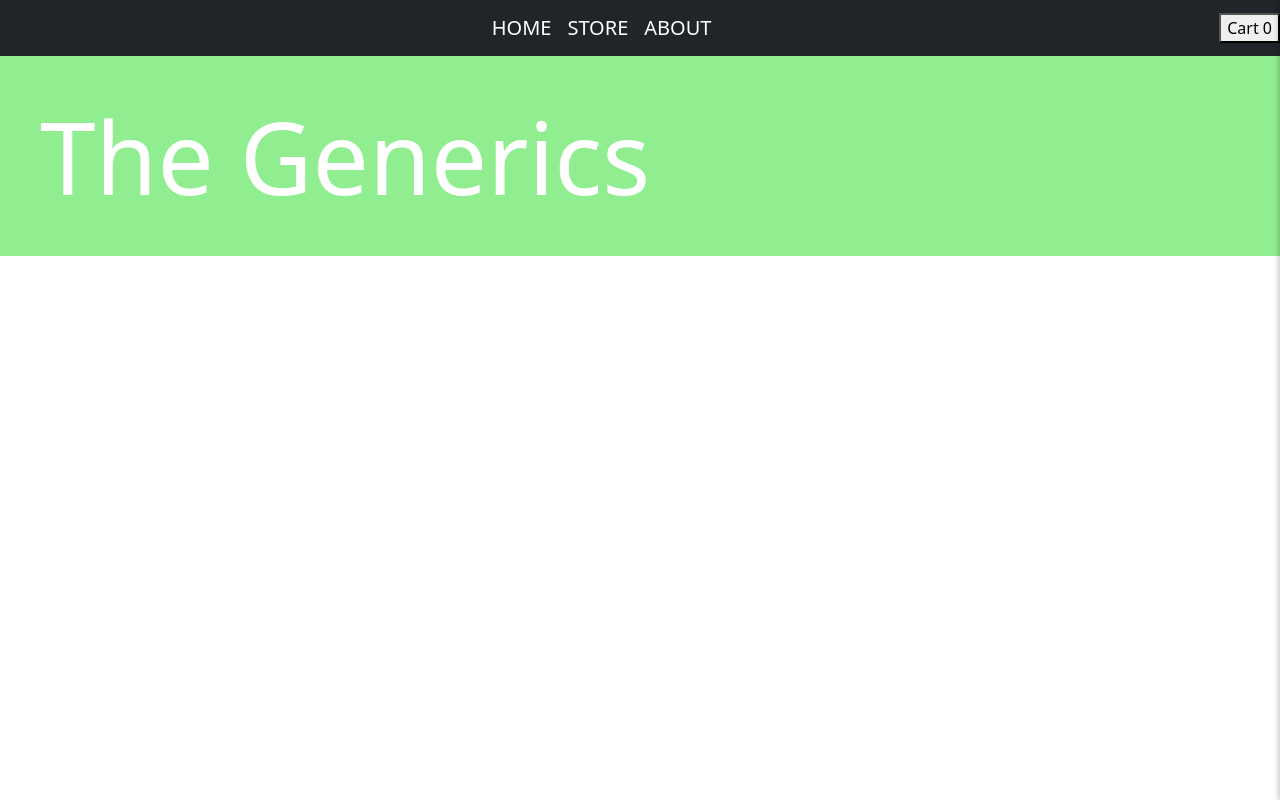
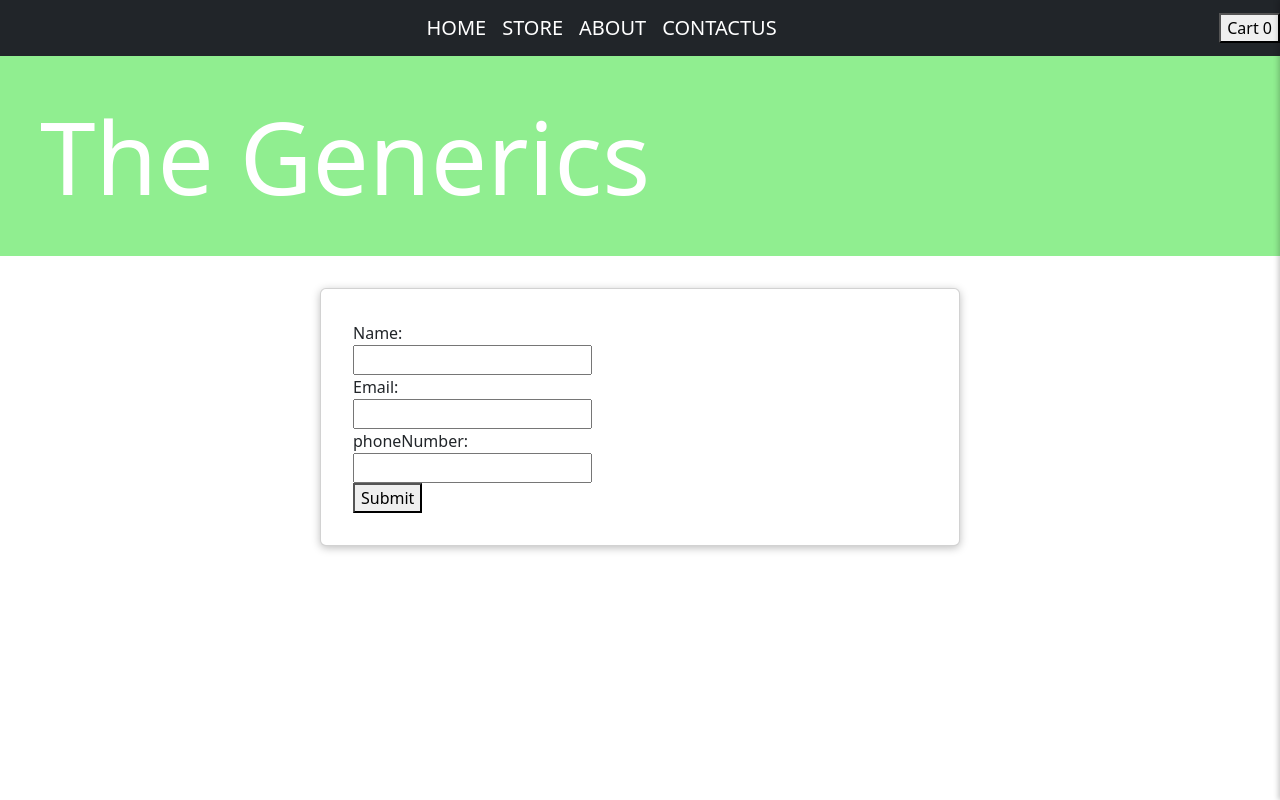
Before and after one commit to IthaManisha/ecommerce-site, a React (Create React App) app: page /contactus in a window 1280 px wide. Built offline with nearby package versions, Linux system fonts and the light colour scheme.

Commit message:
added contactus page

```diff
--- a/src/App.js
+++ b/src/App.js
@@ -47,6 +47,8 @@ import Item from './components/Items/Item';
 import Cart from './components/cart/cart';
 import CartContext from './store/cart-context';
 import About from './components/About/About';
+import Home from './components/Home/Home';
+import ContactUs from './components/contactus/ContactUs';
 import { Navbar, Container } from 'react-bootstrap';
 
 function App() {
@@ -65,6 +67,7 @@ function App() {
           <Navbar.Brand as={Link} to="/">HOME</Navbar.Brand>
           <Navbar.Brand as={Link} to="/store">STORE</Navbar.Brand>
           <Navbar.Brand as={Link} to="/about">ABOUT</Navbar.Brand>
+          <Navbar.Brand as={Link} to="/contactus">CONTACTUS</Navbar.Brand>
         </Container>
 
         <button onClick={toggleCartHandler}>Cart {cartctx.items.length}</button>
@@ -75,6 +78,7 @@ function App() {
         <Route path="/store" element={<Item />} />
         <Route path="/about" element={<About />} />
         <Route path="/" element={<Home />} />
+        <Route path="/contactus" element={<ContactUs/>}/>
       </Routes>
 
       <div className={`cart-container ${isCartOpen ? 'cart-open' : ''}`}>
@@ -84,8 +88,6 @@ function App() {
   );
 }
 
-function Home() {
-  return <p>Home Page Content</p>;
-}
+
 
 export default App;
--- /dev/null
+++ b/src/components/Home/Home.js
@@ -0,0 +1,9 @@
+import React from 'react'
+const Home=()=>{
+    return(
+        <>
+        <h2>Tours</h2>
+        </>
+    )
+}
+export default Home
--- /dev/null
+++ b/src/components/UI/Card.css
@@ -0,0 +1,6 @@
+.card{
+    background: whitesmoke;
+    box-shadow:  0 2px 8px rgba(0,0,0,0.26);
+    border-radius: 15px;
+
+}
--- /dev/null
+++ b/src/components/UI/abc.js
@@ -0,0 +1,11 @@
+import React from "react";
+import './Card.css'
+const Card=(props)=>{
+    const classes = 'card ' + props.className;
+    return(
+        <div className={classes}>
+        {props.children}
+        </div>
+    )
+}
+export default Card;
--- /dev/null
+++ b/src/components/contactus/ContactUs.js
@@ -0,0 +1,58 @@
+import React,{useState} from "react";
+import Card from '../UI/abc'
+import classes from './ContactUs.module.css'
+
+
+const ContactUs=()=>{
+    const[name,setName]=useState('');
+    const[email,setEmail]=useState('');
+    const[phoneNumber,setPhoneNumber]=useState('');
+
+    const nameHandler=(event)=>{
+        setName(event.target.value)
+    }
+    const emailHandler=(event)=>{
+        setEmail(event.target.value)
+    }
+    const phoneHandler=(event)=>{
+        setPhoneNumber(event.target.value)
+    }
+
+    async function submitHandler(event){
+     event.preventDefault();
+     const User={
+        name:name,
+        email:email,
+        phoneNumber:phoneNumber
+     }
+     const response=await fetch('https://react-http-e0629-default-rtdb.firebaseio.com/movies.json',{
+      method:'POST',
+      body:JSON.stringify(User),
+      headers:{
+        'Content-Type':'application/jSON'
+      }
+    });
+    const data=await response.json();
+    console.log(data)
+
+     setName('')
+     setEmail('')
+     setPhoneNumber('')
+
+    }
+    return(
+        <Card className={classes.login}>
+        <form onSubmit={submitHandler}>
+            <label>Name:</label><br/>
+            <input type="text" value={name} onChange={nameHandler} /><br/>
+            <label>Email:</label><br/>
+            <input type="email" value={email} onChange={emailHandler} /><br/>
+            <label>phoneNumber:</label><br/>
+            <input type="number" value={phoneNumber} onChange={phoneHandler}  /><br/>
+            <button type="submit" className={classes.actions} >Submit</button>
+
+        </form>
+        </Card>
+    )
+}
+export default ContactUs
--- /dev/null
+++ b/src/components/contactus/ContactUs.module.css
@@ -0,0 +1,57 @@
+.login {
+    width: 90%;
+    max-width: 40rem;
+    margin: 2rem auto;
+    padding: 2rem;
+  }
+
+  .control {
+    margin: 1rem 0;
+    display: flex;
+    align-items: stretch;
+    flex-direction: column;
+    height: 30px;
+  }
+
+  .control label,
+  .control input {
+    display: block;
+  }
+
+  .control label {
+    font-weight: bold;
+    flex: 1;
+    color: #464646;
+    margin-bottom: 0.5rem;
+  }
+
+  .control input {
+    flex: 3;
+    font: inherit;
+    padding: 0.35rem 0.35rem;
+    border-radius: 6px;
+    border: 1px solid #ccc;
+  }
+
+  .control input:focus {
+    outline: none;
+    border-color: #4f005f;
+    background: #f6dbfc;
+  }
+
+  .control.invalid input {
+    border-color: red;
+    background: #fbdada;
+  }
+
+  .actions {
+    text-align: center;
+  }
+
+  @media (min-width: 768px) {
+    .control {
+      align-items: center;
+      flex-direction: row;
+    }
+
+  }
```
Also changed, not shown: src/components/Home.js (deleted), 1 other file (tests, documents, lock files or other folders).
